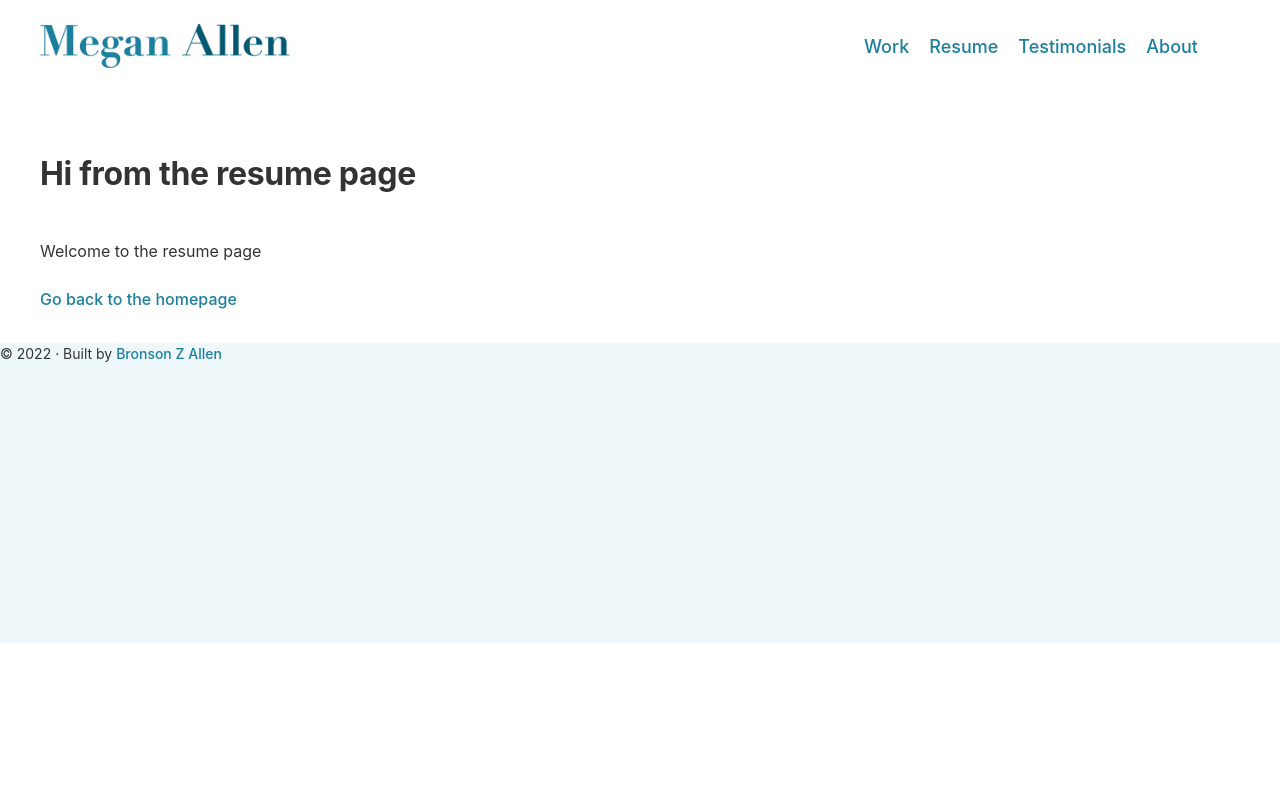
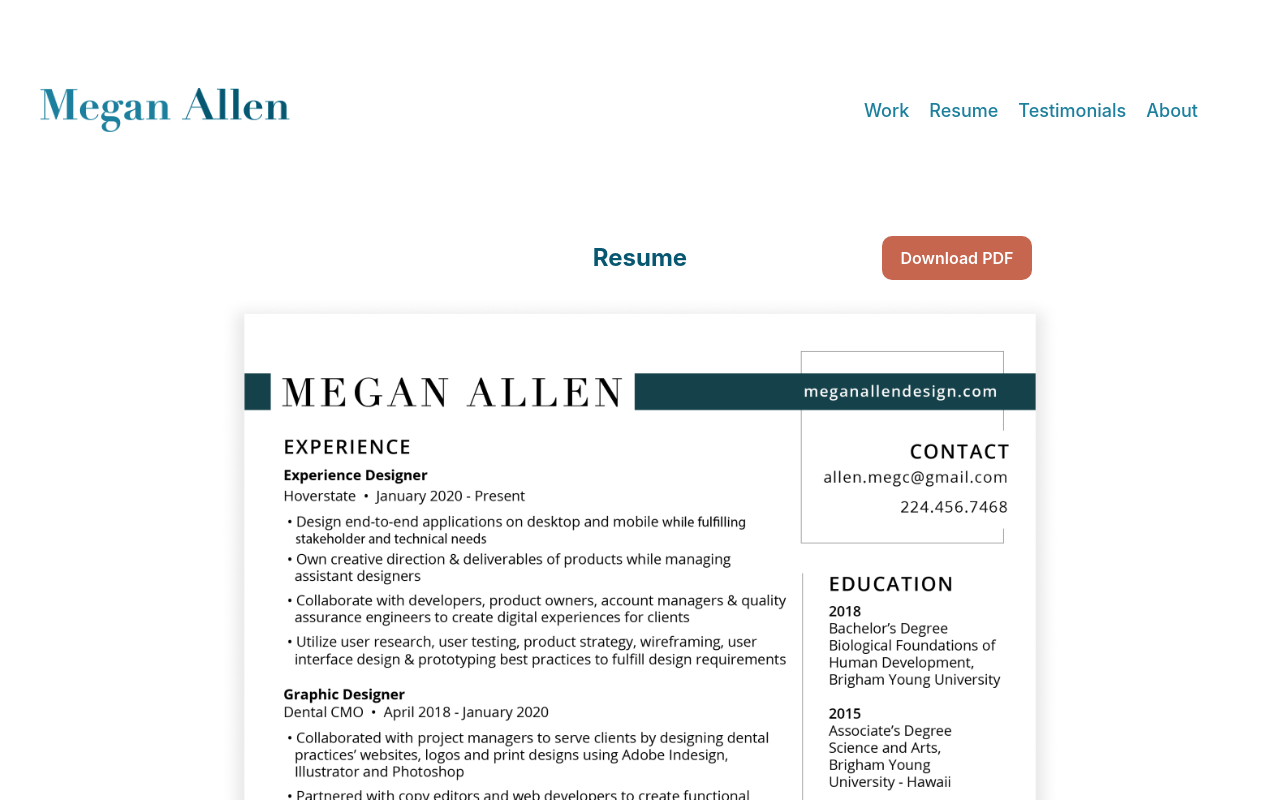
Before and after one commit to bronson-allen/meg-ux-portfolio, a Gatsby site: page /resume in a window 1280 px wide. Shown: the top 800 px of the page. Built offline with nearby package versions, Linux system fonts and the light colour scheme; Gatsby itself is replaced by a stand-in of ours.

Commit message:
resume page and download button functionlaity, layout almost done

```diff
--- a/src/components/header.js
+++ b/src/components/header.js
@@ -52,7 +52,7 @@ const styles = {
     alignItems: 'center',
     justifyContent: 'space-between',
     width: '100%',
-    marginBottom: `var(--space-6)`
+    margin: `var(--space-6) 0`
   },
 
   linkStyle: {
--- a/src/components/layout.css
+++ b/src/components/layout.css
@@ -23,7 +23,7 @@
   --space-4: 24px;
   --space-5: 32px;
   --space-6: 64px;
-  --size-content: 90rem;
+  --size-content: 91rem;
   --size-gutter: var(--space-4);
   --size-gap: var(--space-6);
 }
@@ -86,6 +86,9 @@ h1 > b {
 img {
   border-style: none;
   max-width: 100%;
+}
+button:hover {
+  cursor: pointer;
 }
 code,
 kbd,
--- a/src/pages/resume.js
+++ b/src/pages/resume.js
@@ -3,14 +3,65 @@ import { Link } from "gatsby"
 
 import Layout from "../components/layout"
 import Seo from "../components/seo"
+import resumeImg from '../images/resume.png'
+import resumePDF from '../images/MeganAllen_Resume2021.pdf'
+import "../components/layout.css"
 
-const ResumePage = () => (
-  <Layout>
-    <h1>Hi from the resume page</h1>
-    <p>Welcome to the resume page</p>
-    <Link to="/">Go back to the homepage</Link>
-  </Layout>
-)
+const ResumePage = () => {
+
+  return (
+    <Layout>
+      <div style={styles.mainContainer}>
+        <div style={styles.titleContainer}>
+          <div style={styles.holder}></div>
+          <h2 style={styles.title}>Resume</h2>
+          <a style={styles.downloadButton} href={resumePDF} download="MeganAllen_Resume">Download PDF</a>
+        </div>
+        <img style={styles.image} src={resumeImg}/>
+      </div>
+      <Link to="/">Go back to the homepage</Link>
+    </Layout>
+  )
+}
+
+const styles = {
+  mainContainer: {
+    display: 'flex',
+    alignItems: 'center',
+    flexDirection: 'column',
+    maxWidth: '70%',
+    margin: `0 auto`,
+  },
+  titleContainer: {
+    display: 'flex',
+    flexDirection: 'row',
+    width: '100%',
+    alignItems: 'center',
+    justifyContent: 'space-between',
+    padding: `0 28px`,
+  },
+  title: {
+    alignSelf: 'center',
+    justifySelf: 'center',
+    color: `var(--color-primary-dark)`,
+  },
+  downloadButton: {
+    width: '150px',
+    height: '44px',
+    borderRadius: '10px',
+    background: `var(--color-secondary)`,
+    color: 'white',
+    textAlign: 'center',
+    lineHeight: '44px',
+    fontWeight: 600,
+  },
+  image: {
+    alignSelf: 'center',
+  },
+  holder: {
+    width: '150px',
+  }
+}
 
 export const Head = () => <Seo title="Resume" />
 
```
Also changed, not shown: src/images/resume.png (added), 1 other file.
